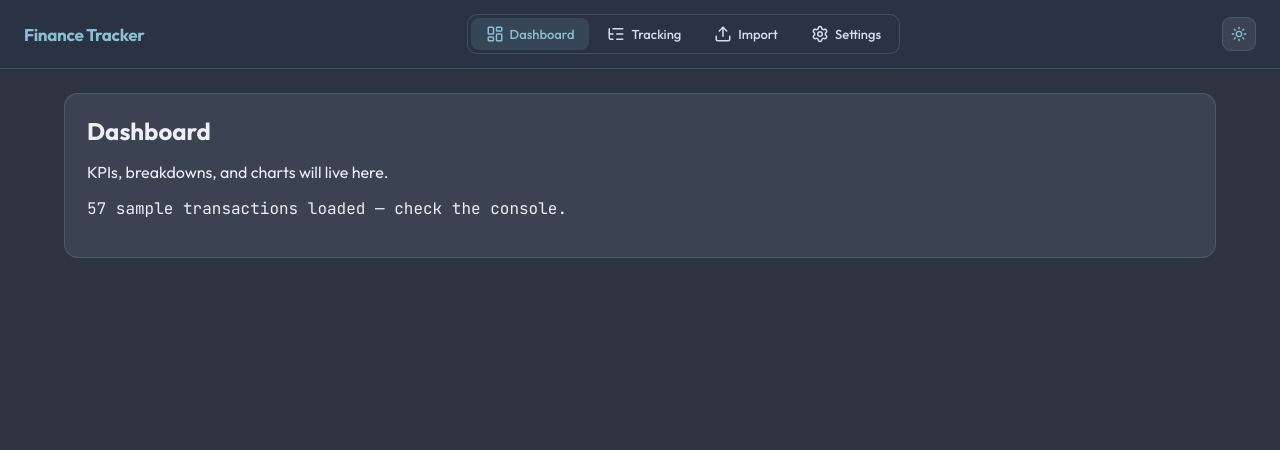
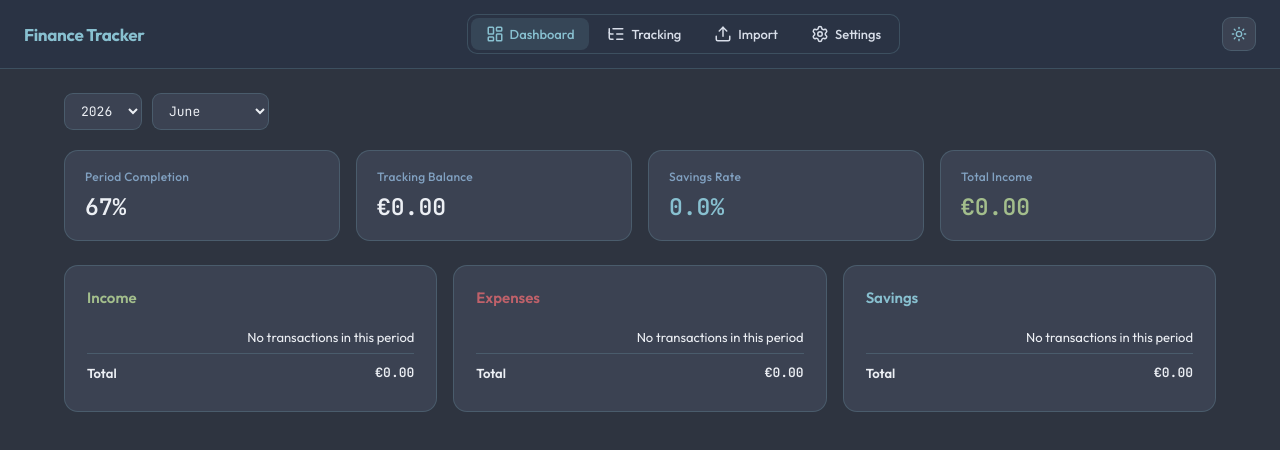
Before and after one commit to Kubalino/finance-tracker, a React (Vite) app: page / in a window 1280 px wide. Shown: the top 450 px of the page. Built offline with nearby package versions, Linux system fonts and the light colour scheme.

Commit message:
Session 4: Dashboard KPIs and breakdown tables

```diff
--- /dev/null
+++ b/src/components/dashboard/BreakdownTable.jsx
@@ -0,0 +1,34 @@
+import Card from '../shared/Card';
+import { formatCurrency } from '../../utils/formatters';
+import styles from './BreakdownTable.module.css';
+
+export default function BreakdownTable({ title, rows, tone }) {
+  const total = rows.reduce((sum, r) => sum + r.amount, 0);
+
+  return (
+    <Card>
+      <h3 className={`${styles.title} ${tone ? styles[tone] : ''}`}>{title}</h3>
+      <table className={styles.table}>
+        <tbody>
+          {rows.length === 0 && (
+            <tr>
+              <td colSpan={2} className={styles.empty}>No transactions in this period</td>
+            </tr>
+          )}
+          {rows.map((row) => (
+            <tr key={row.category}>
+              <td>{row.category}</td>
+              <td className="monospace">{formatCurrency(row.amount)}</td>
+            </tr>
+          ))}
+        </tbody>
+        <tfoot>
+          <tr>
+            <td>Total</td>
+            <td className="monospace">{formatCurrency(total)}</td>
+          </tr>
+        </tfoot>
+      </table>
+    </Card>
+  );
+}
--- /dev/null
+++ b/src/components/dashboard/BreakdownTable.module.css
@@ -0,0 +1,48 @@
+.title {
+  font-size: 15px;
+  font-weight: 600;
+  margin-bottom: 14px;
+}
+
+.income {
+  color: var(--success);
+}
+
+.expenses {
+  color: var(--error);
+}
+
+.savings {
+  color: var(--accent);
+}
+
+.table {
+  width: 100%;
+  border-collapse: collapse;
+  font-size: 13px;
+}
+
+.table td {
+  padding: 8px 0;
+  border-bottom: 1px solid var(--border);
+  color: var(--textSec);
+}
+
+.table td:last-child {
+  text-align: right;
+  color: var(--text);
+}
+
+.table tfoot td {
+  border-bottom: none;
+  border-top: 1px solid var(--border);
+  font-weight: 600;
+  color: var(--text);
+  padding-top: 10px;
+}
+
+.empty {
+  color: var(--textMuted);
+  text-align: center;
+  padding: 16px 0;
+}
--- /dev/null
+++ b/src/components/dashboard/KPICard.jsx
@@ -0,0 +1,11 @@
+import Card from '../shared/Card';
+import styles from './KPICard.module.css';
+
+export default function KPICard({ label, value, tone }) {
+  return (
+    <Card className={styles.card}>
+      <div className={styles.label}>{label}</div>
+      <div className={`${styles.value} monospace ${tone ? styles[tone] : ''}`}>{value}</div>
+    </Card>
+  );
+}
--- /dev/null
+++ b/src/components/dashboard/KPICard.module.css
@@ -0,0 +1,29 @@
+.card {
+  padding: 18px 20px;
+}
+
+.label {
+  font-size: 12px;
+  font-weight: 500;
+  letter-spacing: 0.3px;
+  color: var(--textMuted);
+  margin-bottom: 8px;
+}
+
+.value {
+  font-size: 23px;
+  font-weight: 700;
+  color: var(--text);
+}
+
+.income {
+  color: var(--success);
+}
+
+.expenses {
+  color: var(--error);
+}
+
+.savings {
+  color: var(--accent);
+}
--- /dev/null
+++ b/src/components/shared/FilterBar.jsx
@@ -0,0 +1,24 @@
+import { MONTH_NAMES } from '../../utils/formatters';
+import styles from './FilterBar.module.css';
+
+export default function FilterBar({ year, month, onYearChange, onMonthChange, years }) {
+  return (
+    <div className={styles.bar}>
+      <select className={styles.select} value={year} onChange={(e) => onYearChange(Number(e.target.value))}>
+        {years.map((y) => (
+          <option key={y} value={y}>{y}</option>
+        ))}
+      </select>
+      <select
+        className={styles.select}
+        value={month ?? 'full'}
+        onChange={(e) => onMonthChange(e.target.value === 'full' ? null : Number(e.target.value))}
+      >
+        <option value="full">Full Year</option>
+        {MONTH_NAMES.map((name, i) => (
+          <option key={name} value={i + 1}>{name}</option>
+        ))}
+      </select>
+    </div>
+  );
+}
--- /dev/null
+++ b/src/components/shared/FilterBar.module.css
@@ -0,0 +1,32 @@
+.bar {
+  display: flex;
+  gap: 10px;
+  margin-bottom: 20px;
+}
+
+.select {
+  font-family: 'JetBrains Mono', monospace;
+  font-size: 13px;
+  padding: 8px 12px;
+  border: 1px solid var(--border);
+  border-radius: 9px;
+  background: var(--card);
+  color: var(--text);
+  transition: border-color 0.15s;
+}
+
+.select:hover,
+.select:focus {
+  border-color: var(--borderHov);
+  outline: none;
+}
+
+@media (max-width: 640px) {
+  .bar {
+    flex-wrap: wrap;
+  }
+
+  .select {
+    flex: 1;
+  }
+}
--- a/src/pages/Dashboard.jsx
+++ b/src/pages/Dashboard.jsx
@@ -1,31 +1,51 @@
-import { useEffect } from 'react';
-import Card from '../components/shared/Card';
+import { useMemo } from 'react';
+import FilterBar from '../components/shared/FilterBar';
+import KPICard from '../components/dashboard/KPICard';
+import BreakdownTable from '../components/dashboard/BreakdownTable';
 import { useTransactions } from '../hooks/useTransactions';
-import { useCategories } from '../hooks/useCategories';
 import { useSettings } from '../hooks/useSettings';
 import { useFilters } from '../hooks/useFilters';
+import { aggregateByCategory, trackingBalance, savingsRate, totalByType } from '../utils/calculations';
+import { periodCompletionPercent, getYear } from '../utils/dateUtils';
+import { formatCurrency, formatPercent } from '../utils/formatters';
+import styles from './Dashboard.module.css';
 
 export default function Dashboard() {
-  const { transactions, loading: txLoading } = useTransactions();
-  const { categories, loading: catLoading } = useCategories();
-  const { settings, loading: settingsLoading } = useSettings();
-  const filters = useFilters();
+  const { transactions, byPeriod, loading } = useTransactions();
+  const { settings } = useSettings();
+  const { year, month, setYear, setMonth } = useFilters();
 
-  useEffect(() => {
-    if (!txLoading && !catLoading && !settingsLoading) {
-      console.log('[useTransactions] sample data:', transactions);
-      console.log('[useCategories] sample data:', categories);
-      console.log('[useSettings] sample data:', settings);
-      console.log('[useFilters] current period:', filters.year, filters.month);
-    }
-    // eslint-disable-next-line react-hooks/exhaustive-deps
-  }, [txLoading, catLoading, settingsLoading]);
+  const years = useMemo(() => {
+    const set = new Set(transactions.map((tx) => getYear(tx.effectiveDate)));
+    set.add(new Date().getFullYear());
+    return Array.from(set).sort((a, b) => b - a);
+  }, [transactions]);
+
+  const periodTransactions = useMemo(() => byPeriod(year, month), [byPeriod, year, month]);
+
+  const completion = month ? periodCompletionPercent(year, month) : 100;
+  const balance = trackingBalance(periodTransactions);
+  const rate = savingsRate(periodTransactions, settings?.savingsRateCalc);
+  const income = totalByType(periodTransactions, 'Income');
+
+  if (loading || !settings) return null;
 
   return (
-    <Card>
-      <h2>Dashboard</h2>
-      <p>KPIs, breakdowns, and charts will live here.</p>
-      <p className="monospace">{transactions.length} sample transactions loaded — check the console.</p>
-    </Card>
+    <div>
+      <FilterBar year={year} month={month} onYearChange={setYear} onMonthChange={setMonth} years={years} />
+
+      <div className={styles.kpiGrid}>
+        <KPICard label="Period Completion" value={formatPercent(completion)} />
+        <KPICard label="Tracking Balance" value={formatCurrency(balance)} />
+        <KPICard label="Savings Rate" value={formatPercent(rate, 1)} tone="savings" />
+        <KPICard label="Total Income" value={formatCurrency(income)} tone="income" />
+      </div>
+
+      <div className={styles.breakdownGrid}>
+        <BreakdownTable title="Income" tone="income" rows={aggregateByCategory(periodTransactions, 'Income')} />
+        <BreakdownTable title="Expenses" tone="expenses" rows={aggregateByCategory(periodTransactions, 'Expenses')} />
+        <BreakdownTable title="Savings" tone="savings" rows={aggregateByCategory(periodTransactions, 'Savings')} />
+      </div>
+    </div>
   );
 }
--- /dev/null
+++ b/src/pages/Dashboard.module.css
@@ -0,0 +1,28 @@
+.kpiGrid {
+  display: grid;
+  grid-template-columns: repeat(4, 1fr);
+  gap: 16px;
+  margin-bottom: 24px;
+}
+
+.breakdownGrid {
+  display: grid;
+  grid-template-columns: repeat(3, 1fr);
+  gap: 16px;
+}
+
+@media (max-width: 1024px) {
+  .kpiGrid {
+    grid-template-columns: repeat(2, 1fr);
+  }
+
+  .breakdownGrid {
+    grid-template-columns: 1fr;
+  }
+}
+
+@media (max-width: 640px) {
+  .kpiGrid {
+    grid-template-columns: 1fr;
+  }
+}
--- /dev/null
+++ b/src/utils/calculations.js
@@ -0,0 +1,36 @@
+export function totalByType(transactions, type) {
+  return transactions
+    .filter((tx) => tx.type === type)
+    .reduce((sum, tx) => sum + tx.amount, 0);
+}
+
+export function aggregateByCategory(transactions, type) {
+  const totals = new Map();
+  transactions
+    .filter((tx) => tx.type === type)
+    .forEach((tx) => {
+      totals.set(tx.category, (totals.get(tx.category) || 0) + tx.amount);
+    });
+  return Array.from(totals, ([category, amount]) => ({ category, amount }))
+    .sort((a, b) => b.amount - a.amount);
+}
+
+export function trackingBalance(transactions) {
+  const income = totalByType(transactions, 'Income');
+  const expenses = totalByType(transactions, 'Expenses');
+  const savings = totalByType(transactions, 'Savings');
+  return income - expenses - savings;
+}
+
+export function savingsRate(transactions, method = 'allocated') {
+  const income = totalByType(transactions, 'Income');
+  if (income === 0) return 0;
+
+  if (method === 'passive') {
+    const expenses = totalByType(transactions, 'Expenses');
+    return ((income - expenses) / income) * 100;
+  }
+
+  const savings = totalByType(transactions, 'Savings');
+  return (savings / income) * 100;
+}
```
